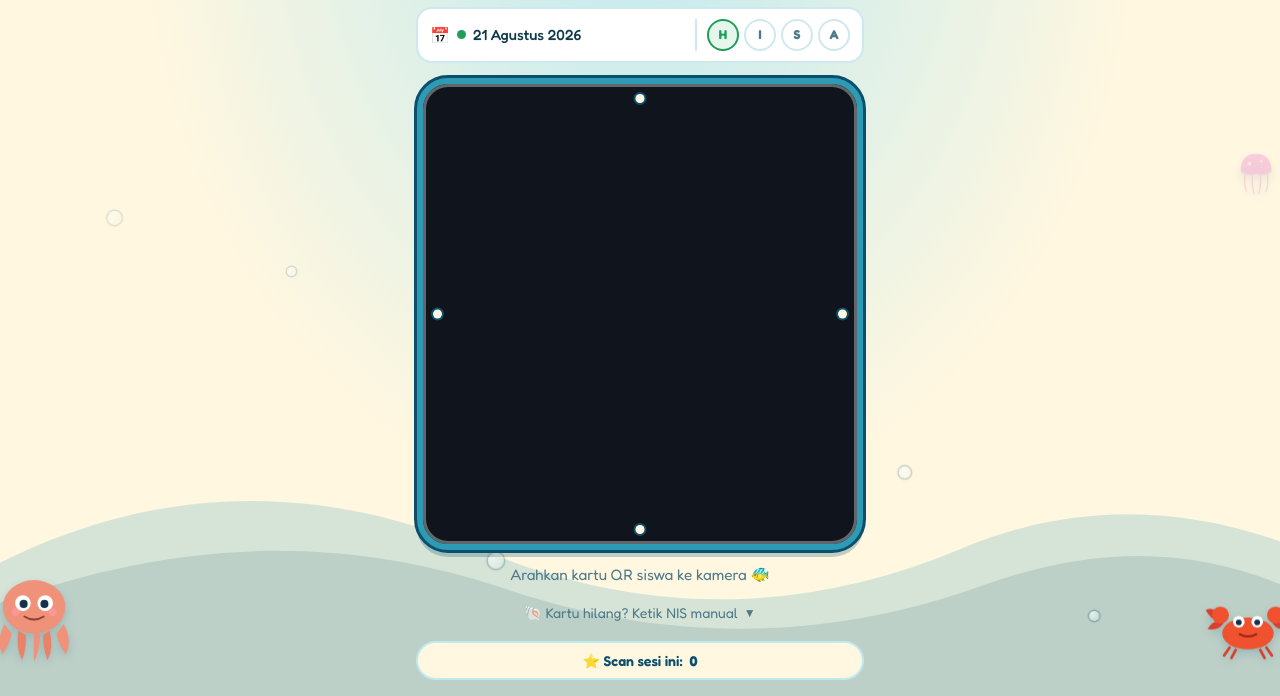
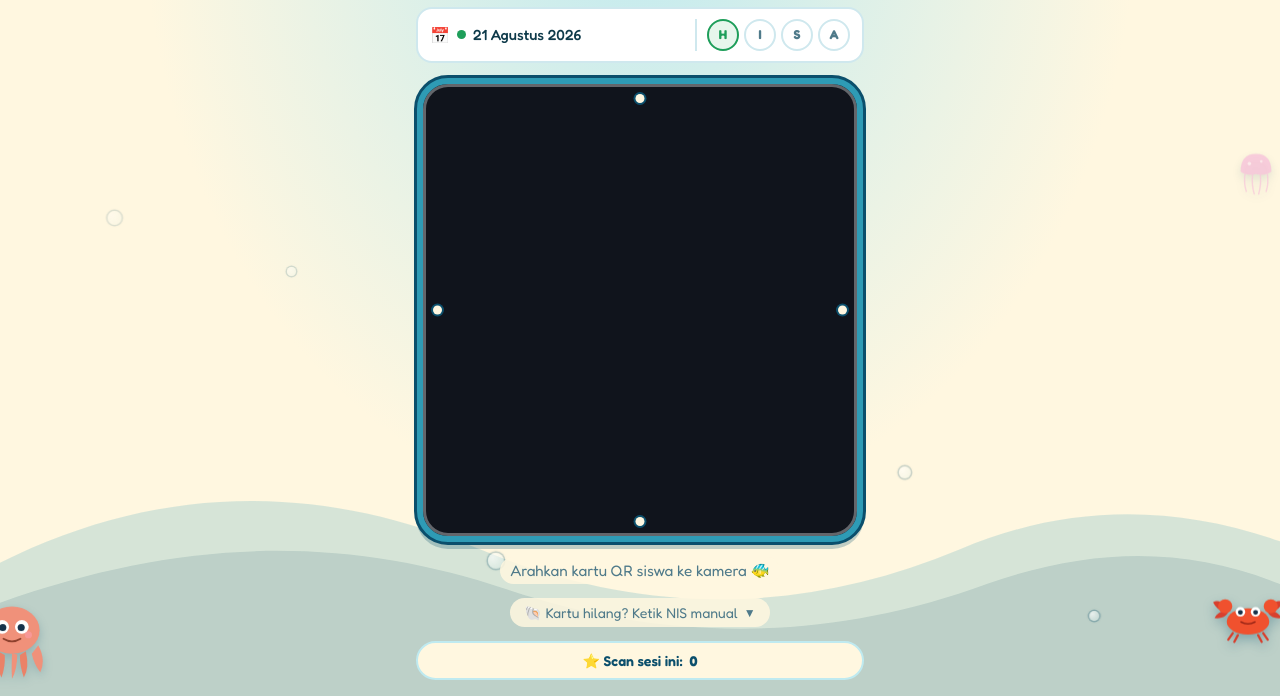
Before and after one commit to luthfiahakim97-hub/Absensikelas3B20262027, a plain HTML site: page index.html in a window 1280 px wide. Shown: the part 104-800 px from the top of the page. Drawn offline with Linux system fonts and the light colour scheme; a script that the page names is missing.

Commit message:
Update index.html
update z index

```diff
--- a/index.html
+++ b/index.html
@@ -87,21 +87,30 @@
     overflow: hidden;
     pointer-events: none;
   }
+  /* ── Kura-kura & kepiting: SENGAJA di lapisan TERPISAH dengan z-index tinggi,
+     supaya keduanya tampil PALING DEPAN, menimpa kartu-kartu di bawahnya ── */
+  .dekor-depan {
+    position: fixed;
+    inset: 0;
+    z-index: 40;
+    overflow: hidden;
+    pointer-events: none;
+  }
   .mahluk {
     position: absolute;
-    filter: drop-shadow(0 4px 5px rgba(11, 79, 108, .2));
+    filter: drop-shadow(0 4px 5px rgba(11, 79, 108, .25));
     animation: mengambang ease-in-out infinite;
   }
   @keyframes mengambang {
     0%, 100% { transform: translateY(0) rotate(var(--miring, 0deg)); }
     50% { transform: translateY(-9px) rotate(var(--miring, 0deg)); }
   }
-  /* Digeser lebih ke luar & lebih tinggi supaya tidak menabrak sudut plakat header */
   .lumba-lumba { top: -1%;  left: -30px;  width: 96px;  animation-duration: 6.5s; --miring: -6deg; }
-  .kura-kura   { top: -2%;  right: -26px; width: 78px;  animation-duration: 7.5s; animation-delay: .6s; --miring: 4deg; }
-  .gurita      { bottom: 3%; left: -18px; width: 104px; animation-duration: 8s;  animation-delay: 1.1s; }
-  .kepiting    { bottom: 4%; right: -14px; width: 92px; animation-duration: 6s;  animation-delay: .3s; }
+  .gurita      { bottom: 1%;  left: -34px;  width: 92px; animation-duration: 8s;  animation-delay: 1.1s; }
   .ubur-ubur   { top: 32%; right: 2px;    width: 44px;  opacity: .6; animation-duration: 5.5s; animation-delay: .9s; }
+  /* Kura-kura & kepiting: di dekor-depan, tampil paling depan menimpa kartu */
+  .kura-kura   { top: 2%;   right: -6px;  width: 74px; animation-duration: 7.5s; animation-delay: .6s; --miring: 4deg; filter: drop-shadow(0 5px 6px rgba(11, 79, 108, .35)); }
+  .kepiting    { bottom: 6%; right: -6px; width: 76px; animation-duration: 6s;  animation-delay: .3s; filter: drop-shadow(0 5px 6px rgba(11, 79, 108, .35)); }
 
   /* ── Header: plakat kayu ala papan nama kelas ── */
   header.papan-kayu {
@@ -397,10 +406,17 @@
   }
 
   .hint {
+    position: relative;
+    z-index: 1;
     text-align: center;
     color: var(--ink-soft);
     font-size: .95rem;
     font-weight: 400;
+    background: rgba(255, 247, 224, .85);
+    border-radius: 999px;
+    padding: 4px 10px;
+    width: fit-content;
+    margin: 0 auto;
   }
 
   .manual-wrap { position: relative; z-index: 1; border: none; }
@@ -413,7 +429,11 @@
     cursor: pointer;
     font-size: .88rem;
     color: var(--ink-soft);
-    padding: 6px;
+    padding: 6px 14px;
+    background: rgba(255, 247, 224, .85);
+    border-radius: 999px;
+    width: fit-content;
+    margin: 0 auto;
     user-select: none;
   }
   .manual-wrap summary::-webkit-details-marker { display: none; }
@@ -581,19 +601,6 @@
     </g>
   </svg>
 
-  <!-- Kura-kura -->
-  <svg class="mahluk kura-kura" viewBox="0 0 130 120" xmlns="http://www.w3.org/2000/svg">
-    <ellipse cx="65" cy="65" rx="40" ry="32" fill="#6FA84B"/>
-    <path d="M65 35 L84 51 L84 80 L65 96 L46 80 L46 51 Z" fill="#4F8C3B" stroke="#3B6B2C" stroke-width="2"/>
-    <path d="M65 35 L65 96 M46 51 L84 51 M46 80 L84 80" stroke="#3B6B2C" stroke-width="1.4"/>
-    <ellipse cx="28" cy="62" rx="15" ry="12" fill="#8BC168"/>
-    <circle cx="21" cy="59" r="3.2" fill="#16324A"/>
-    <path d="M19 68 Q26 72 32 68" stroke="#16324A" stroke-width="2" fill="none" stroke-linecap="round"/>
-    <ellipse cx="43" cy="99" rx="10" ry="6" fill="#8BC168"/>
-    <ellipse cx="87" cy="99" rx="10" ry="6" fill="#8BC168"/>
-    <ellipse cx="103" cy="55" rx="9" ry="7" fill="#8BC168"/>
-  </svg>
-
   <!-- Gurita -->
   <svg class="mahluk gurita" viewBox="0 0 140 130" xmlns="http://www.w3.org/2000/svg">
     <path d="M30 78 Q19 100 27 119 Q36 108 40 91 Z" fill="#F0917A"/>
@@ -611,7 +618,33 @@
     <circle cx="95" cy="62" r="5.5" fill="#FF9FB3" opacity=".5"/>
   </svg>
 
-  <!-- Kepiting -->
+  <!-- Ubur-ubur -->
+  <svg class="mahluk ubur-ubur" viewBox="0 0 100 120" xmlns="http://www.w3.org/2000/svg">
+    <path d="M15 55 Q15 15 50 15 Q85 15 85 55 Q70 66 50 61 Q30 66 15 55 Z" fill="#F3A6D6" opacity=".85"/>
+    <circle cx="35" cy="37" r="4" fill="#FFFFFF" opacity=".6"/>
+    <circle cx="62" cy="32" r="3" fill="#FFFFFF" opacity=".6"/>
+    <path d="M25 61 Q22 82 28 100" stroke="#F3A6D6" stroke-width="3.2" fill="none" stroke-linecap="round" opacity=".7"/>
+    <path d="M42 63 Q40 86 46 106" stroke="#F3A6D6" stroke-width="3.2" fill="none" stroke-linecap="round" opacity=".7"/>
+    <path d="M60 63 Q62 86 56 106" stroke="#F3A6D6" stroke-width="3.2" fill="none" stroke-linecap="round" opacity=".7"/>
+    <path d="M76 61 Q79 82 73 100" stroke="#F3A6D6" stroke-width="3.2" fill="none" stroke-linecap="round" opacity=".7"/>
+  </svg>
+</div>
+
+<div class="dekor-depan" aria-hidden="true">
+  <!-- Kura-kura (di depan) -->
+  <svg class="mahluk kura-kura" viewBox="0 0 130 120" xmlns="http://www.w3.org/2000/svg">
+    <ellipse cx="65" cy="65" rx="40" ry="32" fill="#6FA84B"/>
+    <path d="M65 35 L84 51 L84 80 L65 96 L46 80 L46 51 Z" fill="#4F8C3B" stroke="#3B6B2C" stroke-width="2"/>
+    <path d="M65 35 L65 96 M46 51 L84 51 M46 80 L84 80" stroke="#3B6B2C" stroke-width="1.4"/>
+    <ellipse cx="28" cy="62" rx="15" ry="12" fill="#8BC168"/>
+    <circle cx="21" cy="59" r="3.2" fill="#16324A"/>
+    <path d="M19 68 Q26 72 32 68" stroke="#16324A" stroke-width="2" fill="none" stroke-linecap="round"/>
+    <ellipse cx="43" cy="99" rx="10" ry="6" fill="#8BC168"/>
+    <ellipse cx="87" cy="99" rx="10" ry="6" fill="#8BC168"/>
+    <ellipse cx="103" cy="55" rx="9" ry="7" fill="#8BC168"/>
+  </svg>
+
+  <!-- Kepiting (di depan) -->
   <svg class="mahluk kepiting" viewBox="0 0 150 110" xmlns="http://www.w3.org/2000/svg">
     <path d="M45 88 L36 101 M55 92 L48 105 M95 92 L102 105 M105 88 L114 101" stroke="#D8402E" stroke-width="4.5" stroke-linecap="round"/>
     <path d="M30 35 Q18 20 6 27 Q13 41 26 45 Q15 47 9 58 Q26 61 35 49 Z" fill="#D8402E"/>
@@ -624,17 +657,6 @@
     <circle cx="90" cy="46" r="9.5" fill="#FFFFFF"/>
     <circle cx="90" cy="47" r="4.8" fill="#16324A"/>
     <path d="M61 66 Q75 74 89 66" stroke="#8C1F12" stroke-width="2.6" fill="none" stroke-linecap="round"/>
-  </svg>
-
-  <!-- Ubur-ubur -->
-  <svg class="mahluk ubur-ubur" viewBox="0 0 100 120" xmlns="http://www.w3.org/2000/svg">
-    <path d="M15 55 Q15 15 50 15 Q85 15 85 55 Q70 66 50 61 Q30 66 15 55 Z" fill="#F3A6D6" opacity=".85"/>
-    <circle cx="35" cy="37" r="4" fill="#FFFFFF" opacity=".6"/>
-    <circle cx="62" cy="32" r="3" fill="#FFFFFF" opacity=".6"/>
-    <path d="M25 61 Q22 82 28 100" stroke="#F3A6D6" stroke-width="3.2" fill="none" stroke-linecap="round" opacity=".7"/>
-    <path d="M42 63 Q40 86 46 106" stroke="#F3A6D6" stroke-width="3.2" fill="none" stroke-linecap="round" opacity=".7"/>
-    <path d="M60 63 Q62 86 56 106" stroke="#F3A6D6" stroke-width="3.2" fill="none" stroke-linecap="round" opacity=".7"/>
-    <path d="M76 61 Q79 82 73 100" stroke="#F3A6D6" stroke-width="3.2" fill="none" stroke-linecap="round" opacity=".7"/>
   </svg>
 </div>
 
```
